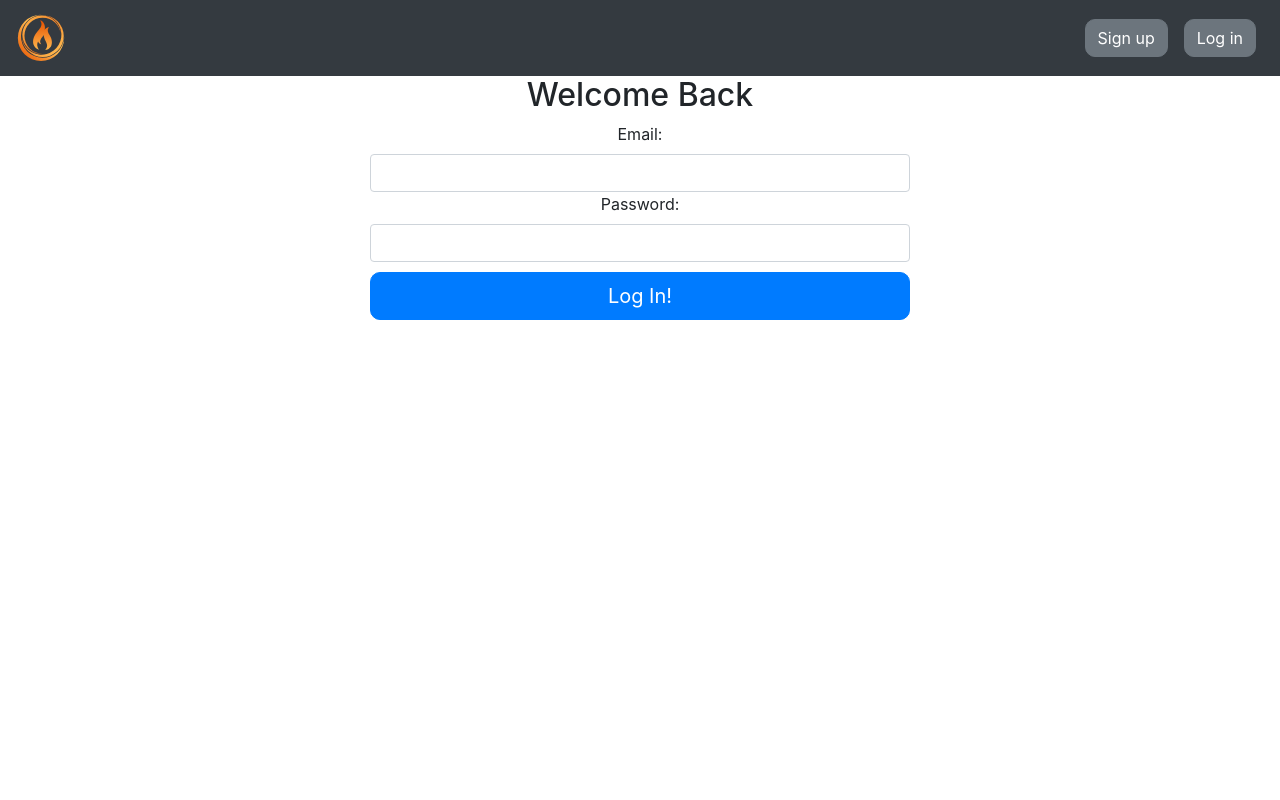
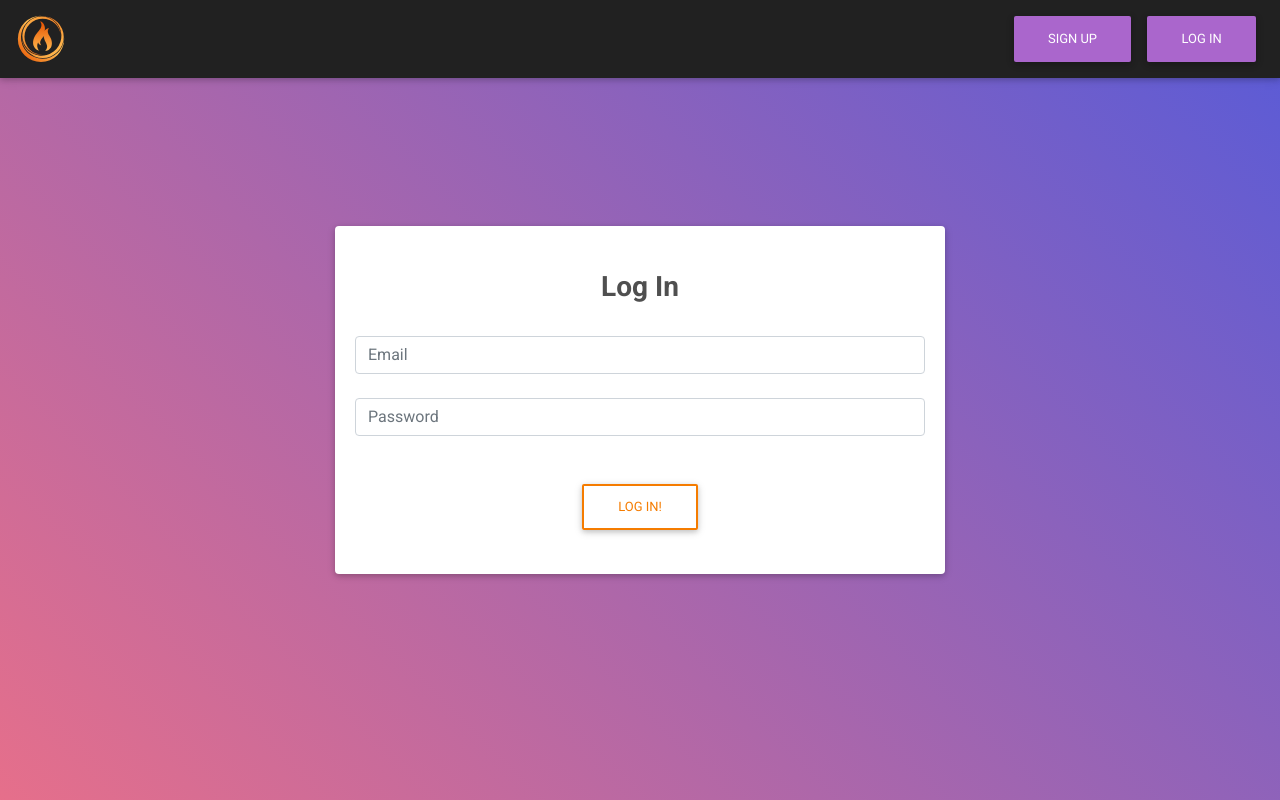
Before and after one commit to andrew362/message-board, a React (Create React App) app in the folder client/: page /signin in a window 1280 px wide. Built offline with nearby package versions, Linux system fonts and the light colour scheme.

Commit message:
mdb styling

```diff
--- a/client/package.json
+++ b/client/package.json
@@ -8,6 +8,7 @@
     "@testing-library/user-event": "^7.2.1",
     "axios": "^0.19.2",
     "jwt-decode": "^2.2.0",
+    "mdbreact": "^4.25.5",
     "moment": "^2.24.0",
     "react": "^16.13.1",
     "react-dom": "^16.13.1",
--- a/client/src/components/AuthForm.js
+++ b/client/src/components/AuthForm.js
@@ -1,22 +1,22 @@
 import React, { useState } from 'react';
 
-const AuthForm = props => {
+const AuthForm = (props) => {
   const [state, setState] = useState({
     email: '',
     username: '',
     password: '',
-    profileImageUrl: ''
+    profileImageUrl: '',
   });
 
   const { heading, buttonText, signin, signup, onAuth, errors, history } = props;
   const { email, username, password, profileImageUrl } = state;
 
-  const onChangeHandler = e => {
+  const onChangeHandler = (e) => {
     const newState = { ...state, [e.target.name]: e.target.value };
     setState(newState);
   };
 
-  const onSubmitHandler = e => {
+  const onSubmitHandler = (e) => {
     e.preventDefault();
     const authType = signin ? 'signin' : signup ? 'signup' : null;
     onAuth(authType, state)
@@ -27,57 +27,66 @@ const AuthForm = props => {
   };
 
   return (
-    <div className="row justify-content-md-center text-center">
+    <div className="rgba-gradient one-page d-flex justify-content-center align-items-center">
       <div className="col-md-6">
-        <form onSubmit={onSubmitHandler}>
-          <h2>{heading}</h2>
+        <div className="card">
+          <div className="card-body">
+            <form onSubmit={onSubmitHandler} className="text-center" style={{ color: '#757575' }}>
+              <h3 className="font-weight-bold my-4 pb-2 text-center dark-grey-text">{heading}</h3>
               {errors.message && <div className="alert alert-danger">{errors.message}</div>}
-          <label htmlFor="email">Email:</label>
               <input
-            type="text"
-            className="form-control"
+                type="email"
+                className="form-control mb-4"
                 id="email"
                 name="email"
+                placeholder="Email"
                 value={email}
                 onChange={onChangeHandler}
               />
-          <label htmlFor="password">Password:</label>
+
               <input
                 type="password"
-            className="form-control"
+                className="form-control mb-4"
                 id="password"
                 name="password"
+                placeholder="Password"
                 value={password}
                 onChange={onChangeHandler}
               />
+
               {signup && (
                 <div>
-              <label htmlFor="username">Username</label>
                   <input
                     autoComplete="off"
-                className="form-control"
+                    className="form-control mb-4"
                     id="username"
                     name="username"
                     onChange={onChangeHandler}
+                    placeholder="Username"
                     type="text"
                     value={username}
                   />
-              <label htmlFor="image-url">Image URL</label>
                   <input
                     autoComplete="off"
                     className="form-control"
                     id="image-url"
                     name="profileImageUrl"
+                    placeholder="Image URL"
                     onChange={onChangeHandler}
                     type="text"
                     value={profileImageUrl}
                   />
                 </div>
               )}
-          <button type="submit" className="btn btn-primary btn-block btn-lg">
+
+              <div className="text-center">
+                <button type="submit" className="btn btn-outline-orange btn-rounded my-4 waves-effect">
                   {buttonText}
                 </button>
+              </div>
             </form>
+          </div>
+        </div>
       </div>
     </div>
   );
--- a/client/src/components/Homepage.js
+++ b/client/src/components/Homepage.js
@@ -3,20 +3,30 @@ import { Link } from 'react-router-dom';
 import MessageTimeline from './MessageTimeline';
 
 const Homepage = ({ currentUser }) => {
-  if (currentUser.isAuthenticated) {
-    return (
-      <div className="homel-hero container-fluid text-center">
-        <h1>Hello {currentUser.user.username}!</h1>
-        <MessageTimeline user={currentUser.user} />
-      </div>
-    );
-  }
   return (
-    <div className="homel-hero container-fluid text-center">
-      <h1>Welcome</h1>
-      <Link type="button" className="btn btn-primary" to="/signin">
-        Sign in
-      </Link>
+    <div className="homepage">
+      {currentUser.isAuthenticated ? (
+        <div className="rgba-gradient">
+          <div className="message-timeline container text-center pt-5">
+            <MessageTimeline user={currentUser.user} />
+          </div>
+        </div>
+      ) : (
+        <div className="welcome-page one-page rgba-gradient d-flex justify-content-center align-items-center px-md-3 px-sm-0">
+          <div className="row wow fadeIn">
+            <div className="col-md-12 mb-4 white-text text-center wow fadeIn">
+              <h3 className="display-3 font-weight-bold white-text mb-0 pt-md-5 pt-5">Messanger</h3>
+              <hr className="hr-light my-4 w-75" />
+              <h4 className="subtext-header mt-2 mb-4">
+                Lorem ipsum dolor sit amet, consectetur adipisicing elit deleniti consequuntur nihil.
+              </h4>
+              <Link type="button" className="btn btn-rounded btn-outline-white" to="/signin">
+                Sign in
+              </Link>
+            </div>
+          </div>
+        </div>
+      )}
     </div>
   );
 };
--- a/client/src/components/MessageItem.js
+++ b/client/src/components/MessageItem.js
@@ -5,25 +5,35 @@ import Moment from 'react-moment';
 
 const MessageItem = ({ date, profileImageUrl, text, user, removeMessage, currentUserId }) => {
   return (
-    <div className="message_item">
-      <img src={profileImageUrl || defaultImageUser} style={{ height: '50px' }} alt={user.username} />
-      <div className="message_item_info">
-        <Link to="/">@{user.username}</Link>
+    <li className="message_item d-flex justify-content-start align-items-start flex-column flex-md-row mb-4">
+      <img
+        className="avatar rounded-circle mr-2 ml-lg-3 ml-0 z-depth-1"
+        src={profileImageUrl || defaultImageUser}
+        style={{ height: '50px' }}
+        alt={user.username}
+      />
+      <div className="message_item_info chat-body white p-3 ml-2 z-depth-1 w-100 col-sm-12">
+        <div className="header d-flex justify-content-between">
+          <span className="primary-font">
+            {/* <Link to="/"> */}
+            <strong>@{user.username}</strong>
+            {/* </Link> */}
+          </span>
           <span className="text-muted">
-          <Moment className="text-muted" format="DD/MM/YYYY">
+            <Moment className="text-muted" format="DD/MM/YYYY, HH:mm">
               {date}
             </Moment>
-        </span>
-        <span>
             {currentUserId === user._id ? (
-            <button className="btn btn-danger" onClick={removeMessage}>
-              X
+              <button className="btn btn-danger btn-sm" onClick={removeMessage}>
+                x
               </button>
             ) : null}
           </span>
-        <p>{text}</p>
         </div>
+        <hr className="w-100" />
+        <p className="mb-0">{text}</p>
       </div>
+    </li>
   );
 };
 
--- a/client/src/containers/App.js
+++ b/client/src/containers/App.js
@@ -21,7 +21,7 @@ if (localStorage.jwtToken) {
 const App = () => (
   <Provider store={store}>
     <Router>
-      <div className="onboarding">
+      <div className="app position-relative">
         <Navbar />
         <Main />
       </div>
--- a/client/src/containers/Main.js
+++ b/client/src/containers/Main.js
@@ -14,14 +14,14 @@ const Main = props => {
   history.listen(() => removeError());
 
   return (
-    <div className="container">
+    <div>
       <Switch>
         <Route exact={true} path="/" render={props => <Homepage currentUser={currentUser} {...props} />} />
         <Route
           exact={true}
           path="/signin"
           render={props => (
-            <AuthForm errors={errors} onAuth={authUser} signin buttonText="Log In!" heading="Welcome Back" {...props} />
+            <AuthForm errors={errors} onAuth={authUser} signin buttonText="Log In!" heading="Log In" {...props} />
           )}
         />
         <Route
--- a/client/src/containers/MessageList.js
+++ b/client/src/containers/MessageList.js
@@ -11,13 +11,13 @@ const MessageList = props => {
   }, []);
 
   return (
-    <div className="col-sm-8">
-      <div className="offset-1 col-sm-10">
-        <ul className="list-group" id="messages">
+    <div className="col-sm-12 col-md-10">
+      <div className="col-sm-12 col-md-10">
+        <ul className="list-group list-unstyled" id="messages">
           {messages.map(m => (
             <MessageItem
               key={m._id}
-              date={m.createAt}
+              date={m.createdAt}
               text={m.text}
               user={m.user}
               profileImageUrl={m.user.profileImageUrl}
--- a/client/src/index.css
+++ b/client/src/index.css
@@ -12,7 +12,20 @@ code {
     monospace;
 }
 
-.btn {
+/* .btn {
   border-radius: 10px;
   margin: 10px 0;
+} */
+
+.rgba-gradient {
+  background: linear-gradient(45deg, rgba(213, 15, 61, 0.6), rgba(13, 17, 198, 0.69) 100%);
 }
+
+.one-page {
+  position: absolute;
+  top: 0;
+  height: 100vh;
+  z-index: -1;
+  left:0;
+  right:0;
+}
--- a/client/src/index.js
+++ b/client/src/index.js
@@ -3,6 +3,9 @@ import ReactDOM from 'react-dom';
 import './index.css';
 import App from './containers/App';
 import * as serviceWorker from './serviceWorker';
+import '@fortawesome/fontawesome-free/css/all.min.css';
+import 'bootstrap-css-only/css/bootstrap.min.css';
+import 'mdbreact/dist/css/mdb.css';
 
 ReactDOM.render(
   <React.StrictMode>
```
Also changed, not shown: 1 other file (tests, documents, lock files or other folders). Lines whose indentation alone changed are shown as unchanged.
